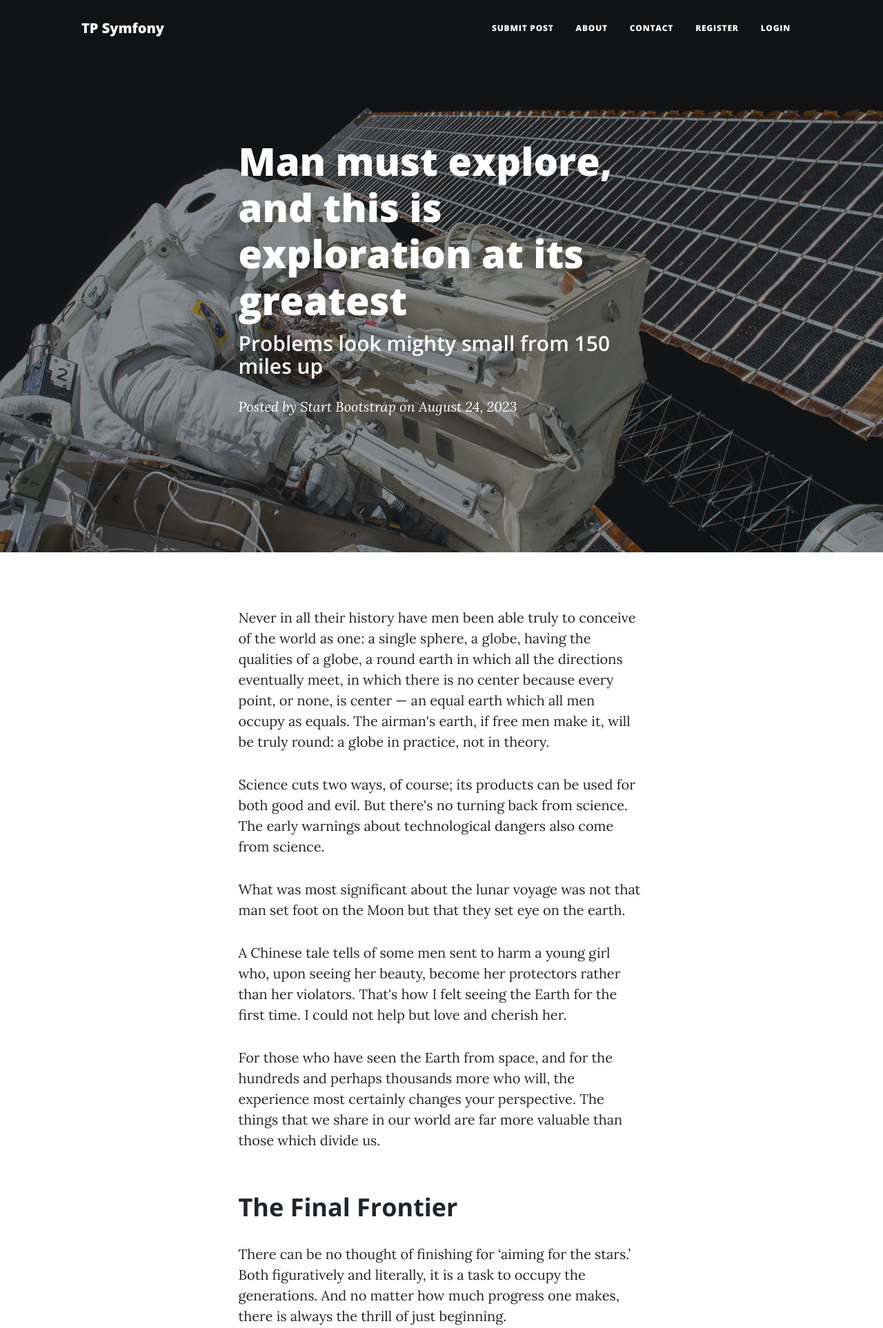
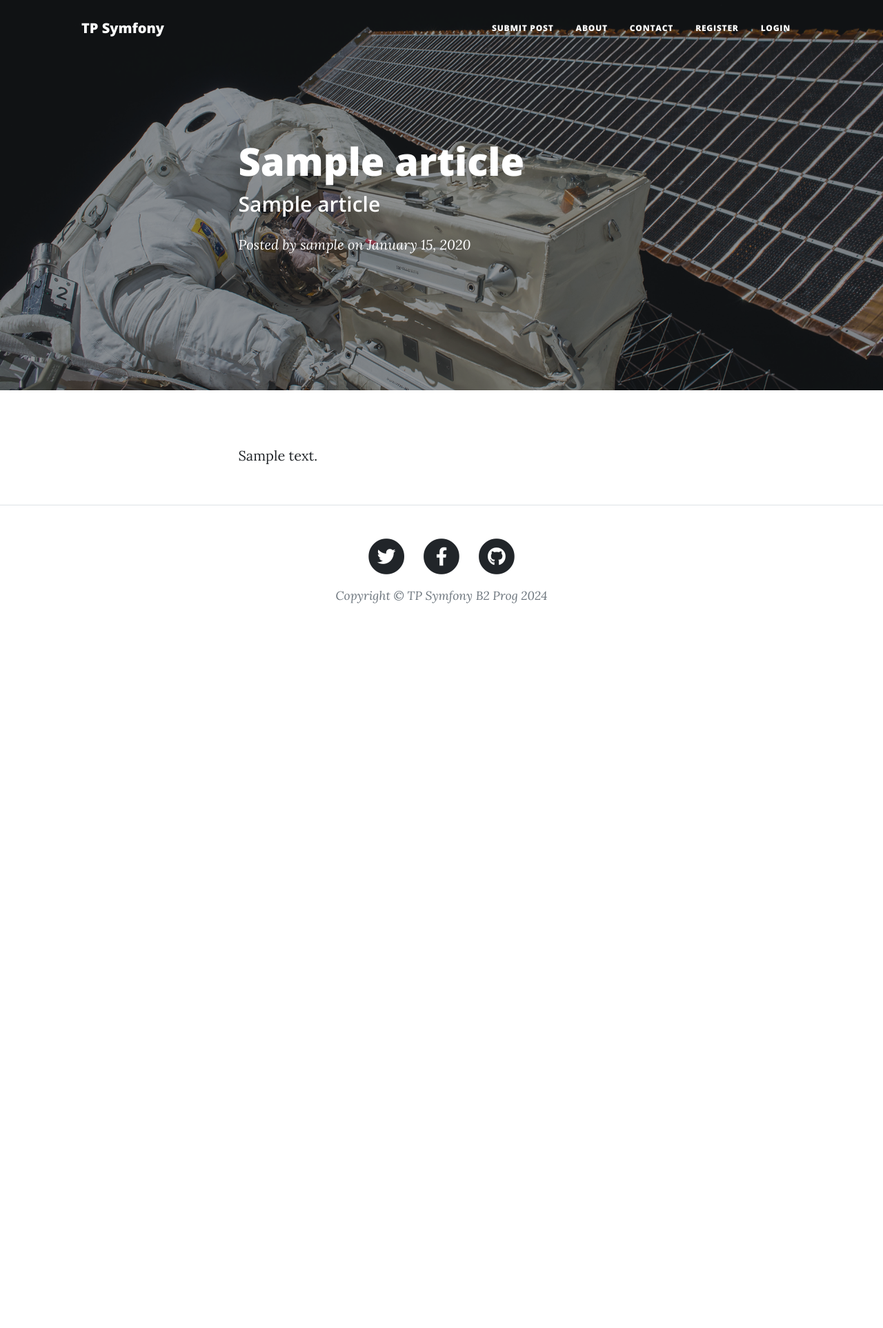
Before and after one commit to ClementMONDARY/tp_symfony, a Symfony app: template templates/post/post.html.twig in a window 1280 px wide. Shown: the top 1926 px of the page at 69% size. After the commit the page ends 875 px from the top, so only its background shows below. Run offline with Twig, Linux system fonts and the light colour scheme; the template is opened without the code that fills it: most values are stand-ins (such as "Sample title", 1, 10 or a date in 2020); some libraries are stand-ins or nearby versions.

Commit message:
article page

```diff
--- a/src/Controller/ArticleController.php
+++ b/src/Controller/ArticleController.php
@@ -26,7 +26,6 @@ class ArticleController extends AbstractController
     public function new(Request $request, UserInterface $user): Response
     {
         if (!$user) {
-            // Si l'utilisateur n'est pas connecté, afficher un message d'erreur
             return $this->json(['message' => 'You must be logged in to submit an article.'], 403);
         }
 
--- a/src/Entity/Article.php
+++ b/src/Entity/Article.php
@@ -27,9 +27,10 @@ class Article
     #[ORM\Column(type: 'text', nullable: true)]
     private ?string $sources = null;
 
+    // Relier l'article à un auteur
     #[ORM\ManyToOne(targetEntity: User::class, inversedBy: 'articles')]
     #[ORM\JoinColumn(nullable: false)]
-    private $author;
+    private ?User $author;
 
     #[ORM\Column(type: 'datetime')]
     private \DateTimeInterface $lastModified;
@@ -85,11 +86,13 @@ class Article
         return $this;
     }
 
+    // Getter pour l'auteur
     public function getAuthor(): ?User
     {
         return $this->author;
     }
 
+    // Setter pour l'auteur
     public function setAuthor(?User $author): self
     {
         $this->author = $author;
--- a/templates/post/index.html.twig
+++ b/templates/post/index.html.twig
@@ -32,7 +32,7 @@
 			<div class="col-md-10 col-lg-8 col-xl-7">
 				{% for article in articles %}
 					<div class="post-preview">
-						<a href="post.html">
+						<a href="{{ path('post_view', { id: article.id }) }}">
 							<h2 class="post-title">{{ article.title }}</h2>
 							<h3 class="post-subtitle">{{ article.subtitle }}</h3>
 						</a>
--- a/templates/post/post.html.twig
+++ b/templates/post/post.html.twig
@@ -1,6 +1,7 @@
 {% extends 'base.html.twig' %}
 
-{% block title %}Post View
+{% block title %}
+	{{ article.title }}
 {% endblock %}
 
 {% block body %}
@@ -9,45 +10,25 @@
 			<div class="row gx-4 gx-lg-5 justify-content-center">
 				<div class="col-md-10 col-lg-8 col-xl-7">
 					<div class="post-heading">
-						<h1>Man must explore, and this is exploration at its greatest</h1>
-						<h2 class="subheading">Problems look mighty small from 150 miles up</h2>
+						<h1>{{ article.title }}</h1>
+						<h2 class="subheading">{{ article.subtitle }}</h2>
 						<span class="meta">
 							Posted by
-							<a href="#!">Start Bootstrap</a>
-							on August 24, 2023
+							<a href="#!">{{ article.author.username }}</a>
+							on
+							{{ article.lastModified|date('F d, Y') }}
 						</span>
 					</div>
 				</div>
 			</div>
 		</div>
 	</header>
-	<!-- Post Content-->
+	<!-- Post Content -->
 	<article class="mb-4">
 		<div class="container px-4 px-lg-5">
 			<div class="row gx-4 gx-lg-5 justify-content-center">
 				<div class="col-md-10 col-lg-8 col-xl-7">
-					<p>Never in all their history have men been able truly to conceive of the world as one: a single sphere, a globe, having the qualities of a globe, a round earth in which all the directions eventually meet, in which there is no center because every point, or none, is center — an equal earth which all men occupy as equals. The airman's earth, if free men make it, will be truly round: a globe in practice, not in theory.</p>
-					<p>Science cuts two ways, of course; its products can be used for both good and evil. But there's no turning back from science. The early warnings about technological dangers also come from science.</p>
-					<p>What was most significant about the lunar voyage was not that man set foot on the Moon but that they set eye on the earth.</p>
-					<p>A Chinese tale tells of some men sent to harm a young girl who, upon seeing her beauty, become her protectors rather than her violators. That's how I felt seeing the Earth for the first time. I could not help but love and cherish her.</p>
-					<p>For those who have seen the Earth from space, and for the hundreds and perhaps thousands more who will, the experience most certainly changes your perspective. The things that we share in our world are far more valuable than those which divide us.</p>
-					<h2 class="section-heading">The Final Frontier</h2>
-					<p>There can be no thought of finishing for ‘aiming for the stars.’ Both figuratively and literally, it is a task to occupy the generations. And no matter how much progress one makes, there is always the thrill of just beginning.</p>
-					<p>There can be no thought of finishing for ‘aiming for the stars.’ Both figuratively and literally, it is a task to occupy the generations. And no matter how much progress one makes, there is always the thrill of just beginning.</p>
-					<blockquote class="blockquote">The dreams of yesterday are the hopes of today and the reality of tomorrow. Science has not yet mastered prophecy. We predict too much for the next year and yet far too little for the next ten.</blockquote>
-					<p>Spaceflights cannot be stopped. This is not the work of any one man or even a group of men. It is a historical process which mankind is carrying out in accordance with the natural laws of human development.</p>
-					<h2 class="section-heading">Reaching for the Stars</h2>
-					<p>As we got further and further away, it [the Earth] diminished in size. Finally it shrank to the size of a marble, the most beautiful you can imagine. That beautiful, warm, living object looked so fragile, so delicate, that if you touched it with a finger it would crumble and fall apart. Seeing this has to change a man.</p>
-					<a href="#!"><img class="img-fluid" src="{{ asset('clean/assets/img/post-sample-image.jpg') }}" alt="..."/></a>
-					<span class="caption text-muted">To go places and do things that have never been done before – that’s what living is all about.</span>
-					<p>Space, the final frontier. These are the voyages of the Starship Enterprise. Its five-year mission: to explore strange new worlds, to seek out new life and new civilizations, to boldly go where no man has gone before.</p>
-					<p>As I stand out here in the wonders of the unknown at Hadley, I sort of realize there’s a fundamental truth to our nature, Man must explore, and this is exploration at its greatest.</p>
-					<p>
-						Placeholder text by
-						<a href="http://spaceipsum.com/">Space Ipsum</a>
-						&middot; Images by
-						<a href="https://www.flickr.com/photos/nasacommons/">NASA on The Commons</a>
-					</p>
+					<p>{{ article.content }}</p>
 				</div>
 			</div>
 		</div>
```
Also changed, not shown: migrations/Version20241210154935.php (added, +39 -0 lines), migrations/Version20241210155039.php (added, +33 -0 lines), src/Controller/PostController.php (+10 -2 lines).
